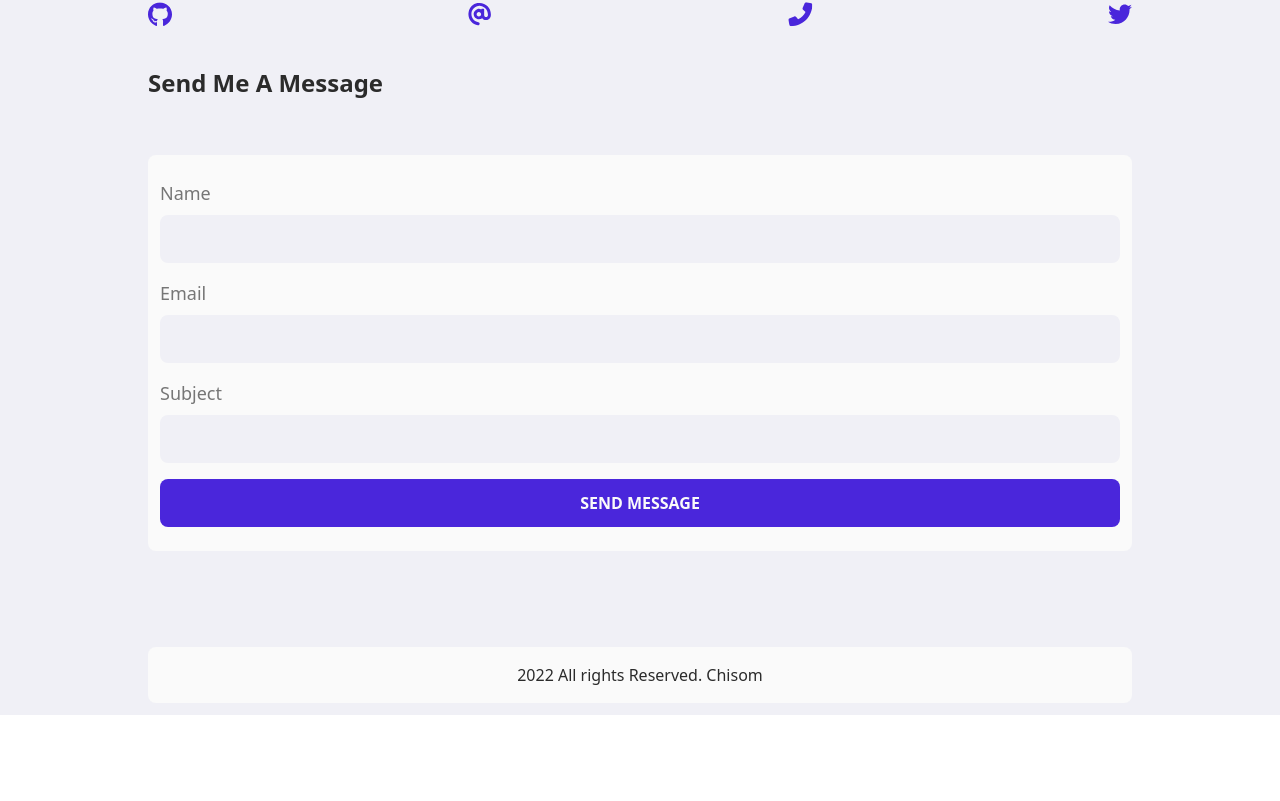
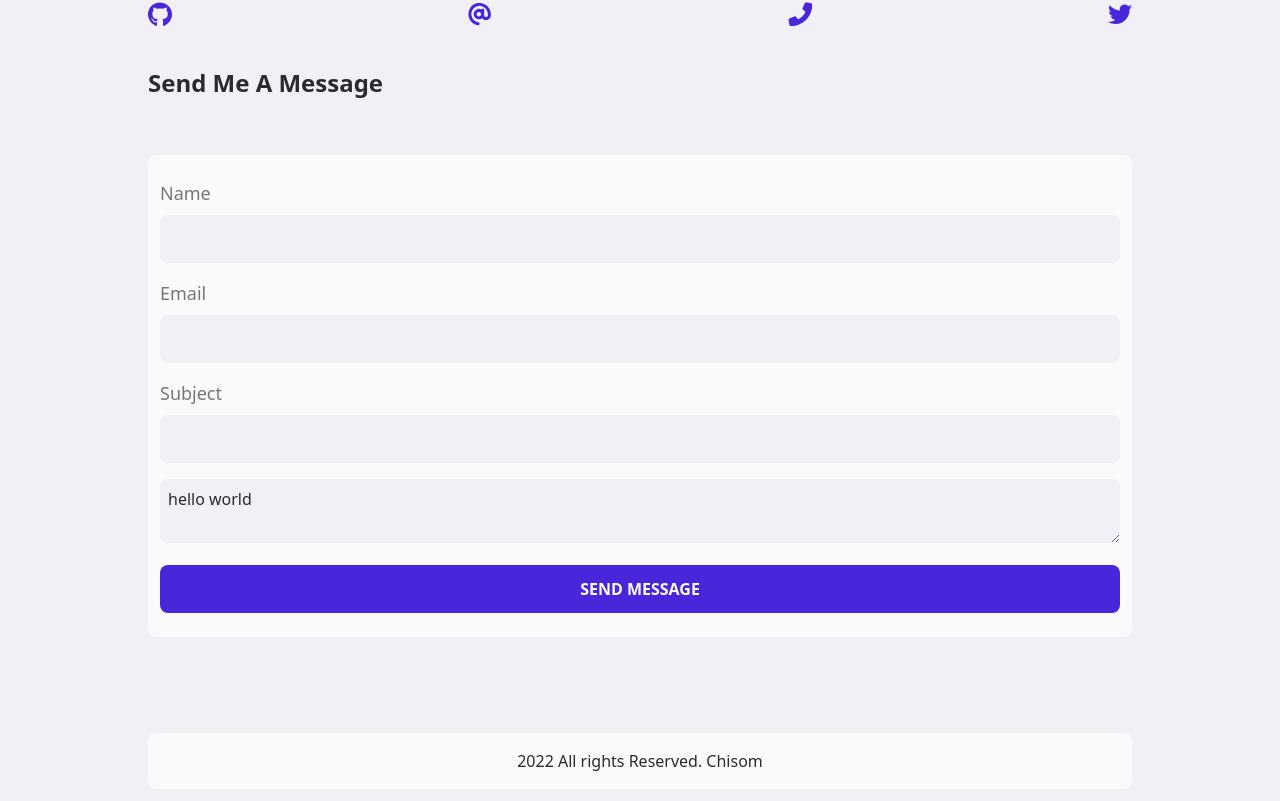
Before and after one commit to chisomgbata/portfolio, a Nuxt app: page / in a window 1280 px wide. Shown: the part 1899-2700 px from the top of the page. Before the commit the page ends 2614 px from the top, so only its background shows below. Built offline with nearby package versions, Linux system fonts and the light colour scheme.

Commit message:
netlify-from v1

```diff
--- a/components/contact.vue
+++ b/components/contact.vue
@@ -12,6 +12,7 @@
         <Cinput name="name" label="Name" type="text" />
         <Cinput name="email" label="Email" type="email" />
         <Cinput name="subject" label="Subject" type="text" />
+        <Ctextbox />
         <button
           class="bg-primary rounded-lg uppercase font-semibold py-3 text-center text-white"
         >
--- /dev/null
+++ b/components/ctextbox.vue
@@ -0,0 +1,8 @@
+<template>
+  <div >
+    <textarea name="" id=""  class="bg-offwhite rounded-lg w-full min-h-full p-2 outline-none ">hello world</textarea>
+  </div>
+</template>
+<script lang="ts" setup>
+
+</script>
```
